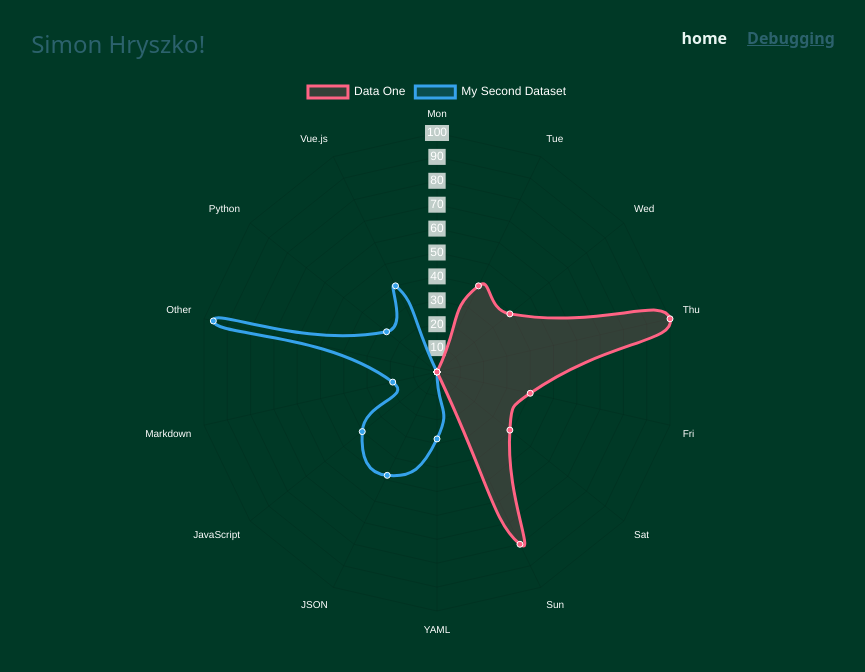
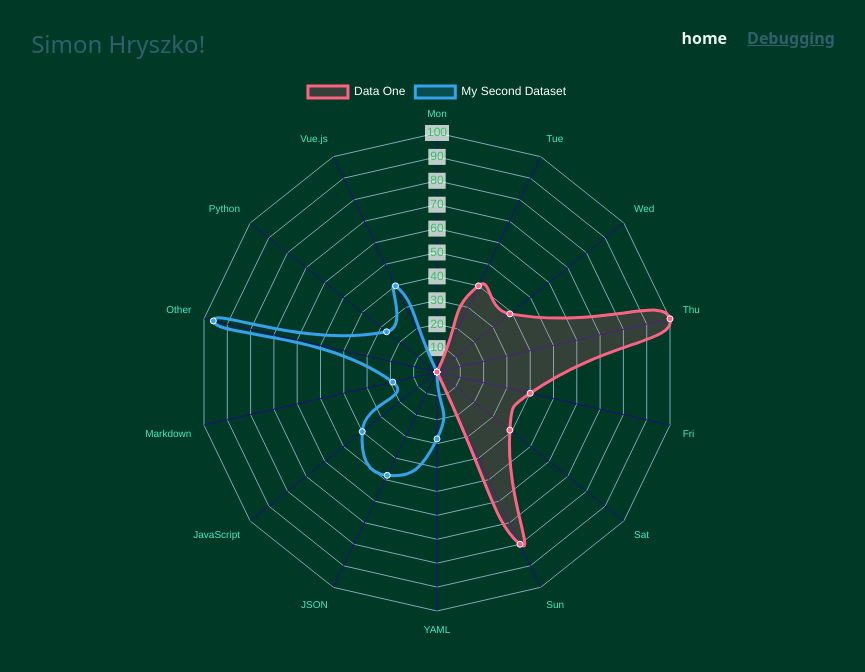
Before and after one commit to Shirobachi/hryszko-me, a Vue app: page /debug in a window 1280 px wide. Shown: the top 672 px of the page, without its empty margins (203-1068 px from the left). Built offline with nearby package versions, Linux system fonts and the light colour scheme.

Commit message:
testing colors

```diff
--- a/src/components/JSONGrapthComponent.vue
+++ b/src/components/JSONGrapthComponent.vue
@@ -20,10 +20,19 @@
   // } from 'chart.js'
   // import { computed } from 'vue'
 
-  import { Chart as ChartJS, RadialLinearScale, PointElement, LineElement, Filler, Tooltip, Legend } from 'chart.js'
+  import {
+    Chart as ChartJS,
+    RadialLinearScale,
+    PointElement,
+    LineElement,
+    Filler,
+    Tooltip,
+    Legend,
+    LinearScale,
+  } from 'chart.js'
   import { Radar } from 'vue-chartjs'
 
-  ChartJS.register(RadialLinearScale, PointElement, LineElement, Filler, Tooltip, Legend)
+  ChartJS.register(RadialLinearScale, PointElement, LineElement, Filler, Tooltip, Legend, LinearScale)
   ChartJS.defaults.color = '#fff'
 
   // ChartJS.register(Title, Tooltip, BarElement, CategoryScale, LinearScale, PointElement)
@@ -67,7 +76,22 @@
 
   // LINE
   const data = {
-    labels: ["Mon", "Tue", "Wed", "Thu", "Fri", "Sat", "Sun", "YAML", "JSON", "JavaScript", "Markdown", "Other", "Python", "Vue.js"],
+    labels: [
+      'Mon',
+      'Tue',
+      'Wed',
+      'Thu',
+      'Fri',
+      'Sat',
+      'Sun',
+      'YAML',
+      'JSON',
+      'JavaScript',
+      'Markdown',
+      'Other',
+      'Python',
+      'Vue.js',
+    ],
     datasets: [
       {
         label: 'Data One',
@@ -80,25 +104,25 @@
         pointHoverBackgroundColor: '#fff',
         pointHoverBorderColor: 'rgb(255, 99, 132)',
 
-        data: [0,40, 39, 100, 40, 39, 80, 0],
+        data: [0, 40, 39, 100, 40, 39, 80, 0],
       },
       {
         label: 'My Second Dataset',
-    data: [0,0,0,0,0,0,0,28, 48, 40, 19, 96, 27, 40, 0],
+        data: [0, 0, 0, 0, 0, 0, 0, 28, 48, 40, 19, 96, 27, 40, 0],
         fill: true,
         backgroundColor: 'rgba(54, 162, 235, 0.2)',
         borderColor: 'rgb(54, 162, 235)',
         pointBackgroundColor: 'rgb(54, 162, 235)',
         pointBorderColor: '#fff',
         pointHoverBackgroundColor: '#fff',
-    pointHoverBorderColor: 'rgb(54, 162, 235)'
-  }
+        pointHoverBorderColor: 'rgb(54, 162, 235)',
+      },
     ],
   }
 
   let delayed
   const options = {
-    tension: .6,
+    tension: 0.6,
     responsive: true,
     maintainAspectRatio: false,
     animation: {
@@ -112,6 +136,21 @@
         }
         return delay
       },
+    },
+    // scales: {
+    //   gridLines: {
+    //     grid: {
+    //       color: '#fff'
+    //     }
+    //   }
+    // }
+    scales: {
+      r: {
+        grid: { color: randomHex(), },
+        angleLines: { color: randomHex(), },
+        pointLabels: { color: randomHex(), },
+        ticks: { color: randomHex(), },
+      }
     },
   }
 
```
Lines whose indentation alone changed are shown as unchanged.
